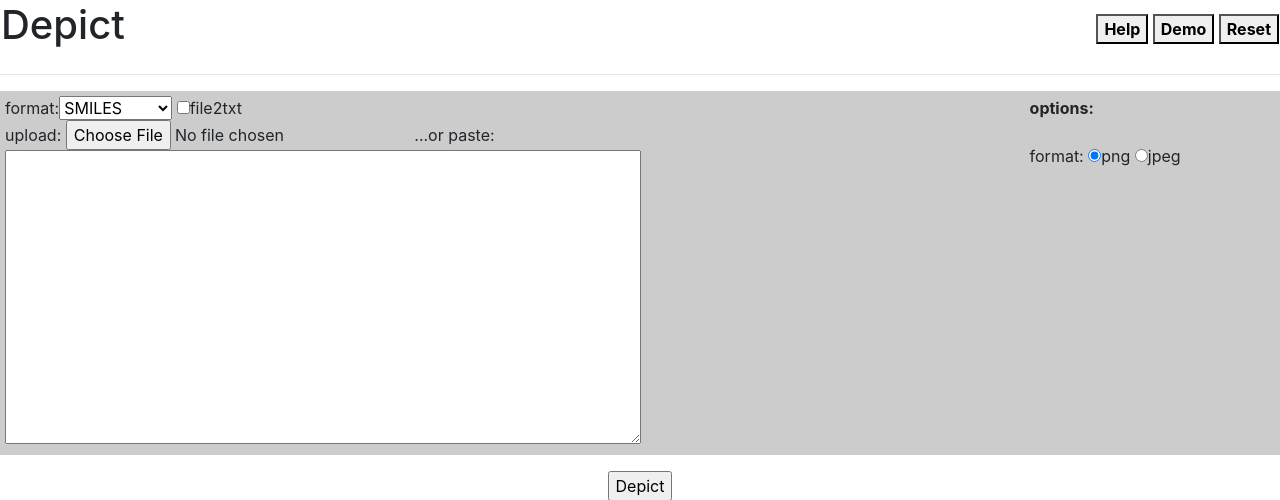
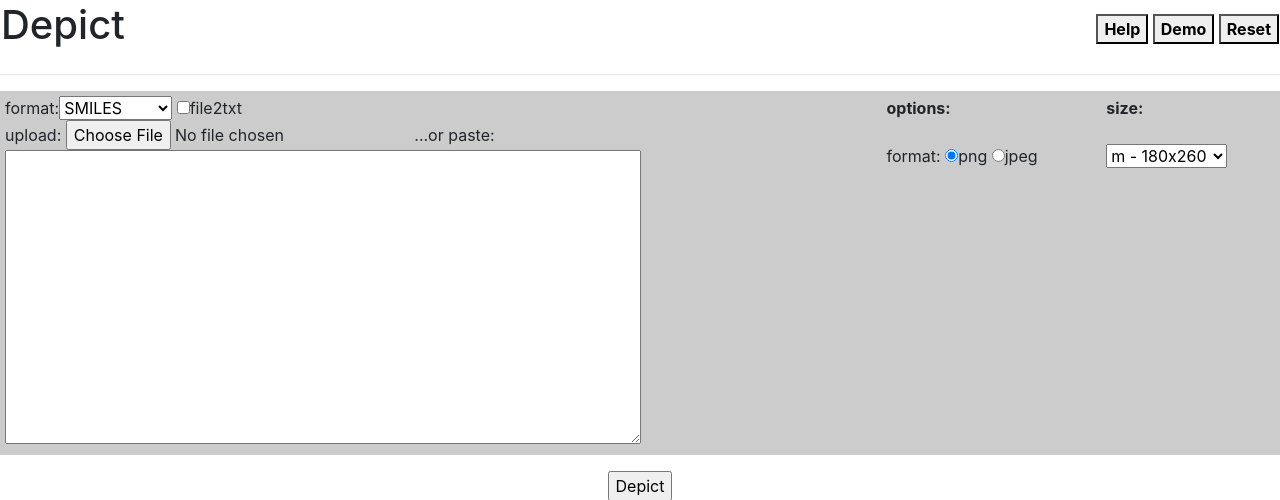
Before and after one commit to unmtransinfo/CFChemApps, a Django app: page /depict/ in a window 1280 px wide. Shown: the top 500 px of the page. Run offline with Django 4.2, Linux system fonts and the light colour scheme; some libraries are stand-ins or nearby versions.

Commit message:
added file size options

```diff
--- a/depict/views.py
+++ b/depict/views.py
@@ -14,6 +14,9 @@ def index(request):
 @api_view(['GET', 'POST'])
 def get_mols(request, type):
     format = request.POST.get("imgfmt")
+    size = request.POST.get("size")
+    size = get_image_size(size)
+
     if request.method == 'POST':
         if INFILE in request.FILES:
             filename = save_file(request)
@@ -23,8 +26,8 @@ def get_mols(request, type):
                 input_text, datas = get_content_from_csv(filename)
                 delete_file(filename)
             elif type == FileType.MOL or type == FileType.SDF:
-                output = get_svgs_from_mol_file(filename, format)
-                input_text = ""
+                output = get_svgs_from_mol_file(filename, format, size)
+                input_text = get_content_from_file(filename)
                 context = {
                     IMAGES: output,
                     INPUT_TEXT: input_text
@@ -35,7 +38,7 @@ def get_mols(request, type):
         else:
             input_text, datas = get_content(type, request)
 
-    output = get_svgs_from_data(datas, format)
+    output = get_svgs_from_data(datas, format, size)
     context = {
         IMAGES: output,
         INPUT_TEXT: input_text
--- a/templates/depict/index.html
+++ b/templates/depict/index.html
@@ -4,19 +4,31 @@
 {% block content_head %}
 
 <style>
-    #image-div:hover {opacity: 0.2;}
+    #image-div:hover {
+        opacity: 0.2;
+    }
+
     .modal {
-    display: none; /* Hidden by default */
-    position: fixed; /* Stay in place */
-    z-index: 99; /* Sit on top */
-    padding-top: 100px; /* Location of the box */
+        display: none;
+        /* Hidden by default */
+        position: fixed;
+        /* Stay in place */
+        z-index: 99;
+        /* Sit on top */
+        padding-top: 100px;
+        /* Location of the box */
         left: 0;
         top: 0;
-    width: 100%; /* Full width */
-    height: 100%; /* Full height */
-    overflow: auto; /* Enable scroll if needed */
-    background-color: rgb(0,0,0); /* Fallback color */
-    background-color: rgba(0,0,0,0.9); /* Black w/ opacity */
+        width: 100%;
+        /* Full width */
+        height: 100%;
+        /* Full height */
+        overflow: auto;
+        /* Enable scroll if needed */
+        background-color: rgb(0, 0, 0);
+        /* Fallback color */
+        background-color: rgba(0, 0, 0, 0.9);
+        /* Black w/ opacity */
     }
 
     /* Modal Content (image) */
@@ -41,26 +53,48 @@
     }
 
     @-webkit-keyframes zoom {
-    from {-webkit-transform:scale(1)}
-    to {-webkit-transform:scale(2)}
+        from {
+            -webkit-transform: scale(1)
+        }
+
+        to {
+            -webkit-transform: scale(2)
+        }
     }
 
     @keyframes zoom {
-    from {transform:scale(0.4)}
-    to {transform:scale(1)}
+        from {
+            transform: scale(0.4)
+        }
+
+        to {
+            transform: scale(1)
+        }
     }
 
     @-webkit-keyframes zoom-out {
-    from {transform:scale(1)}
-    to {transform:scale(0)}
+        from {
+            transform: scale(1)
         }
+
+        to {
+            transform: scale(0)
+        }
+    }
+
     @keyframes zoom-out {
-    from {transform:scale(1)}
-    to {transform:scale(0)}
+        from {
+            transform: scale(1)
+        }
+
+        to {
+            transform: scale(0)
+        }
     }
 
     /* Add Animation */
-.modal-content, #caption {
+    .modal-content,
+    #caption {
         -webkit-animation-name: zoom;
         -webkit-animation-duration: 0.6s;
         animation-name: zoom;
@@ -73,7 +107,7 @@
     }
 
     /* 100% Image Width on Smaller Screens */
-@media only screen and (max-width: 700px){
+    @media only screen and (max-width: 700px) {
         .modal-content {
             width: 100%;
         }
@@ -117,8 +151,8 @@
         var modalImg = document.getElementById("img01");
         const captionText = document.getElementById("caption");
         var images = document.querySelectorAll(".image-div")
-    for (var i=0; i < images.length; i++){
-        images[i].onclick = function() {
+        for (var i = 0; i < images.length; i++) {
+            images[i].onclick = function () {
                 modal.style.display = "block";
                 modalImg.src = "/" + this.getAttribute('value');
                 modalImg.alt = this.getAttribute('name');
@@ -126,9 +160,9 @@
             }
         }
 
-    modal.onclick = function() {
+        modal.onclick = function () {
             modalImg.className += " out";
-        setTimeout(function() {
+            setTimeout(function () {
                 modal.style.display = "none";
                 modalImg.className = "modal-content";
             }, 400);
@@ -138,18 +172,18 @@
         window.onkeyup = function (event) {
             if (event.keyCode == 27) {
                 modalImg.className += " out";
-        setTimeout(function() {
+                setTimeout(function () {
                     modal.style.display = "none";
                     modalImg.className = "modal-content";
                 }, 400);
             }
         }
 
- document.getElementById("reset-button").onclick = function() {
+        document.getElementById("reset-button").onclick = function () {
             reset();
         }
 
- document.getElementById("help-button").onclick = function() {
+        document.getElementById("help-button").onclick = function () {
             console.log("caledwaeqd")
             help();
         }
@@ -159,10 +193,10 @@
 <script>
     // window.onload = function() {
     function readFile() {
-        document.getElementById('infile').addEventListener('change',function(){
-        var file_reader=new FileReader();
-        file_reader.onload=function(){
-            document.getElementById('textarea').textContent=file_reader.result;
+        document.getElementById('infile').addEventListener('change', function () {
+            var file_reader = new FileReader();
+            file_reader.onload = function () {
+                document.getElementById('textarea').textContent = file_reader.result;
             }
             file_reader.readAsText(this.files[0]);
         })
@@ -174,17 +208,17 @@
 
     var reader = new FileReader();
 
-    function readText(that){
+    function readText(that) {
 
-    if(that.files && that.files[0]){
+        if (that.files && that.files[0]) {
             var reader = new FileReader();
             reader.onload = function (e) {
-    var output=e.target.result;
+                var output = e.target.result;
 
                 //process text to show only lines with "@":
-    output=output.split("n").filter(/./.test, /@/).join("n");
+                output = output.split("n").filter(/./.test, /@/).join("n");
 
-    document.getElementById('main').innerHTML= output;
+                document.getElementById('main').innerHTML = output;
             };//end onload()
             reader.readAsText(that.files[0]);
         }//end if html5 filelist support
@@ -193,7 +227,7 @@
 
 <script>
 
-    window.onload = function() {
+    window.onload = function () {
         set_listeners();
         readFile();
     };
@@ -204,17 +238,26 @@
 
 {% block content %}
 
-<FORM NAME="mainform" id="mainform" method="post" action="{% url 'get_mols' type='input' %}" ENCTYPE="multipart/form-data">
+<FORM NAME="mainform" id="mainform" method="post" action="{% url 'get_mols' type='input' %}"
+    ENCTYPE="multipart/form-data">
     <INPUT TYPE=HIDDEN NAME="depict">
-    <TABLE WIDTH="100%"><TR><TD><H1>Depict</H1></TD>
+    <TABLE WIDTH="100%">
+        <TR>
+            <TD>
+                <H1>Depict</H1>
+            </TD>
             <TD ALIGN=RIGHT>
                 <BUTTON TYPE=BUTTON id="help-button"><B>Help</B></BUTTON>
-    <BUTTON type="submit" form="mainform" onclick="javascript: form.action='{% url 'get_mols' type='demo' %}';"><B>Demo</B></BUTTON>
+                <BUTTON type="submit" form="mainform"
+                    onclick="javascript: form.action='{% url 'get_mols' type='demo' %}';"><B>Demo</B></BUTTON>
                 <BUTTON TYPE=BUTTON id="reset-button" onClick="reset"><B>Reset</B></BUTTON>
-    </TD></TR></TABLE>
+            </TD>
+        </TR>
+    </TABLE>
     <HR>
     <TABLE WIDTH="100%" CELLPADDING=5 CELLSPACING=5>
-    <TR BGCOLOR="#CCCCCC"><TD VALIGN=TOP>
+        <TR BGCOLOR="#CCCCCC">
+            <TD VALIGN=TOP>
                 format:<SELECT NAME="molfmt" SELECTED>
 
                     <OPTION VALUE="mol" SELECTED>
@@ -223,7 +266,7 @@
                     <OPTION VALUE="csv" SELECTED>
                         SMILES
                 </SELECT>
-    <INPUT TYPE=CHECKBOX NAME="file2txt" VALUE="CHECKED" >file2txt<BR>
+                <INPUT TYPE=CHECKBOX NAME="file2txt" VALUE="CHECKED">file2txt<BR>
                 upload: <INPUT accept=".csv, .mol, .sdf, .smi" id="infile" TYPE="FILE" NAME="infile"> ...or paste:<BR>
 
 
@@ -236,8 +279,28 @@
             <TD VALIGN=TOP>
                 <B>options:</B><BR>
                 <BR>
-    format: <INPUT TYPE=RADIO NAME="imgfmt" onchange="readFile(this)" VALUE="png" CHECKED>png&nbsp;<INPUT TYPE=RADIO NAME="imgfmt" onchange="readFile(this)" VALUE="jpeg" >jpeg<BR>
-    </TD></TR></TABLE>
+                format: <INPUT TYPE=RADIO NAME="imgfmt" onchange="readFile(this)" VALUE="png" CHECKED>png&nbsp;<INPUT
+                    TYPE=RADIO NAME="imgfmt" onchange="readFile(this)" VALUE="jpeg">jpeg<BR>
+            </TD>
+            <td valign="top">
+                <b>size: </b><br><br>
+                <select name="size">
+                    <option value="xs">xs - 96x96
+                    </option>
+                    <option value="s">s - 160x160
+                    </option>
+                    <option value="m" selected="">
+                        m - 180x260
+                    </option>
+                    <option value="l">l - 280x380
+                    </option>
+                    <option value="xl">xl - 480x640
+                    </option>
+                </select>
+
+            </td>
+        </TR>
+    </TABLE>
     <P>
         <CENTER>
             <input type="submit" value="Depict">
```
Also changed, not shown: depict/enums.py (+8 -1 lines), depict/utils.py (+28 -13 lines). Lines whose indentation alone changed are shown as unchanged.
